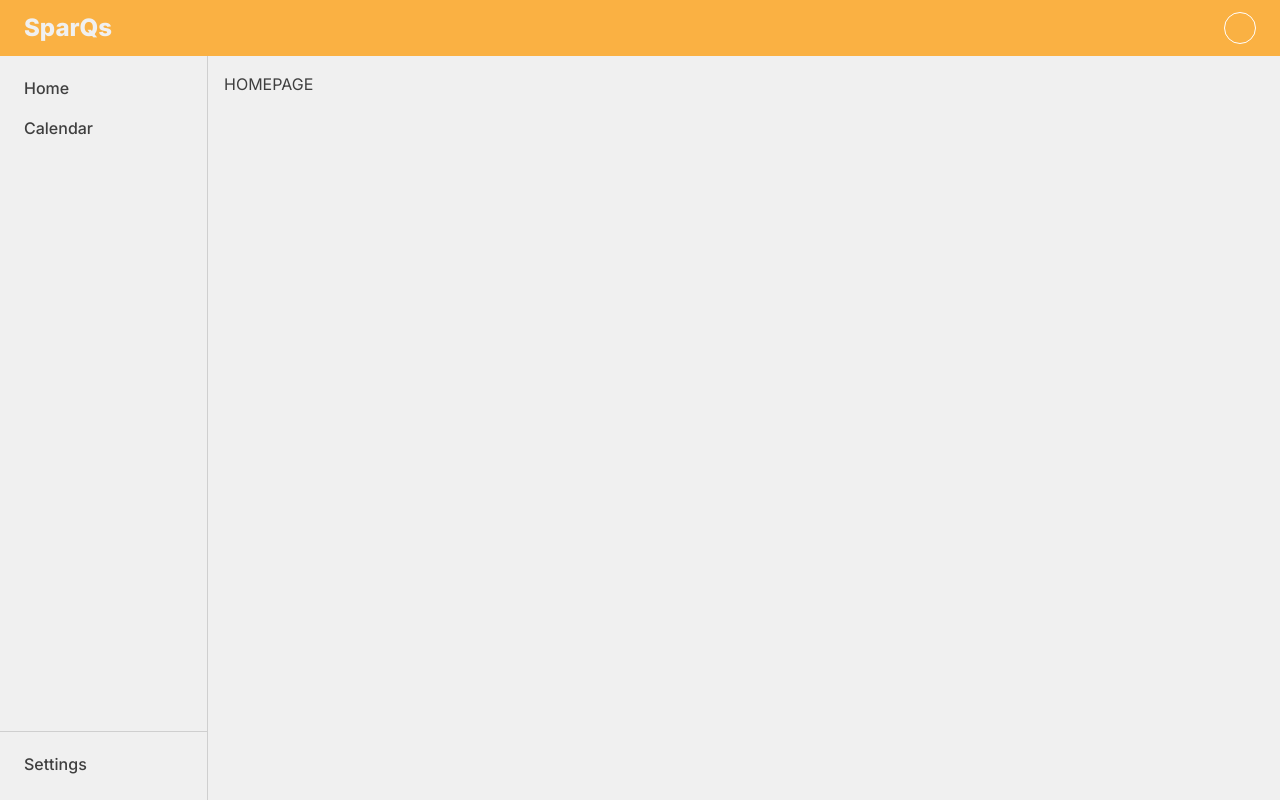
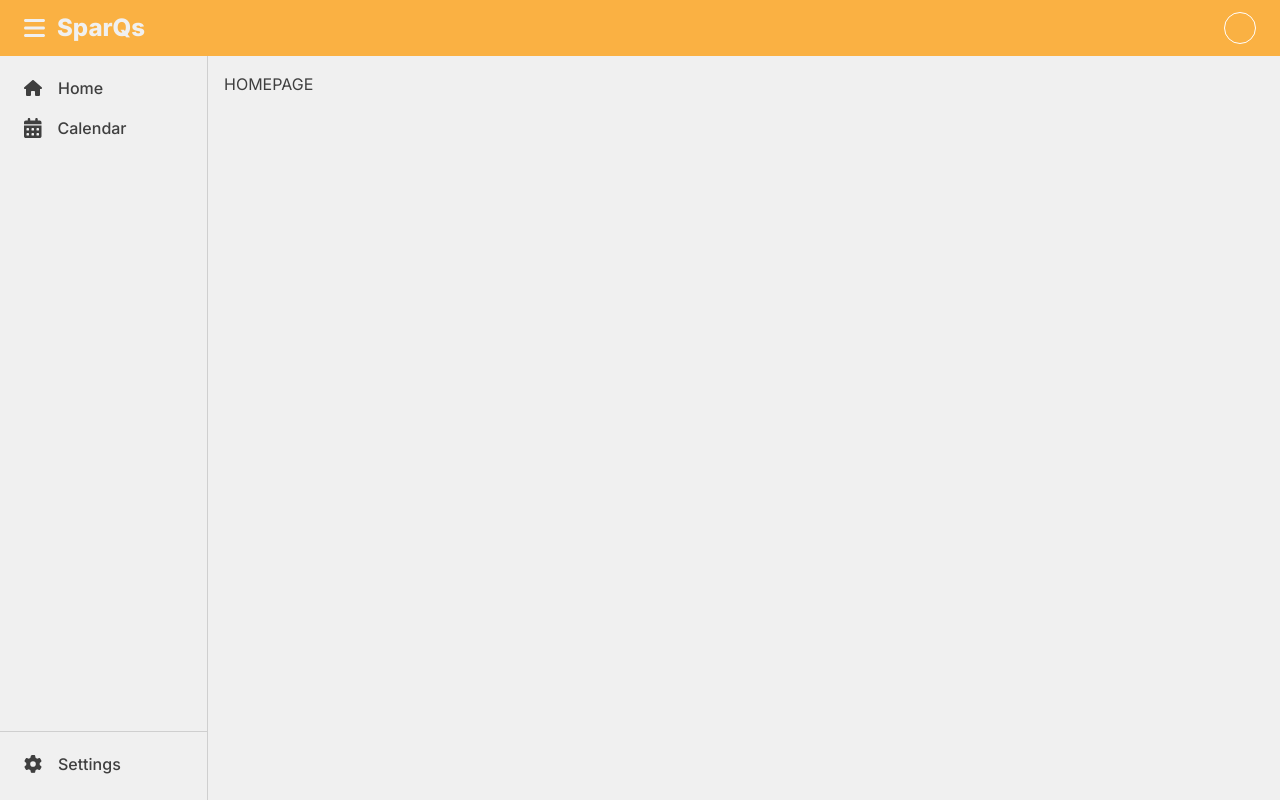
Before and after one commit to SwiftNCloak/sparqs, a Next.js app: page / in a window 1280 px wide. Built offline with nearby package versions, Linux system fonts and the light colour scheme.

Commit message:
icons are finally placed

```diff
--- a/app/layout.tsx
+++ b/app/layout.tsx
@@ -1,3 +1,7 @@
+import { config } from '@fortawesome/fontawesome-svg-core'
+import '@fortawesome/fontawesome-svg-core/styles.css'
+config.autoAddCss = false
+
 import type { Metadata } from "next";
 import { Inter } from "next/font/google";
 import "./globals.css";
--- a/components/NavBar/NavBar.tsx
+++ b/components/NavBar/NavBar.tsx
@@ -1,10 +1,14 @@
+import { FontAwesomeIcon } from "@fortawesome/react-fontawesome";
+import { faBars } from "@fortawesome/free-solid-svg-icons";
+
 export default function NavBar() {
     return (
       // The navigtion bar
       <div className="w-full px-6 py-3 bg-themeOrange-100 text-themeWhite-100 items-center
                 justify-between flex">
         {/* Logo and Hamburger Icon */}
-        <div className="items-center justify-between flex">
+        <div className="items-center justify-between flex gap-3">
+            <FontAwesomeIcon icon={faBars} className="text-2xl" />
             <h2 className="text-2xl font-extrabold">SparQs</h2>
         </div>
 
--- a/components/SideBar/SideBar.tsx
+++ b/components/SideBar/SideBar.tsx
@@ -1,18 +1,31 @@
 import Link from "next/link";
+
+import { FontAwesomeIcon } from "@fortawesome/react-fontawesome";
+import { faHouse, faCalendarDays, faGear } from "@fortawesome/free-solid-svg-icons";
 
 export default function SideBar() {
   return (
     <div className="border-r border-themeWhite-200 bg-themeWhite-100 box-border w-52 flex flex-col h-screen">
       {/* Upper div with Home and Calendar */}
       <div className="flex flex-col pr-2 py-3 h-full overflow-auto">
-        <Link href='/' className="px-6 py-2 font-medium no-underline hover:bg-themeOrange-200 hover:text-themeWhite-100 rounded-r-2xl">Home</Link>
-        <Link href='/calendar' className="px-6 py-2 font-medium no-underline hover:bg-themeOrange-200 hover:text-themeWhite-100 rounded-r-2xl">Calendar</Link>
+        <Link href='/' className="px-6 py-2 font-medium no-underline hover:bg-themeOrange-200 hover:text-themeWhite-100 rounded-r-2xl flex items-center gap-4">
+          <FontAwesomeIcon icon={faHouse} className="text-base" />
+          <h4>Home</h4>
+        </Link>
+
+        <Link href='/calendar' className="px-6 py-2 font-medium no-underline hover:bg-themeOrange-200 hover:text-themeWhite-100 rounded-r-2xl flex items-center gap-4">
+          <FontAwesomeIcon icon={faCalendarDays} className="text-xl" />
+          <h4>Calendar</h4>
+        </Link>
         {/* Add more buttons here if needed */}
       </div>
 
       {/* Lower div with Settings */}
       <div className="flex flex-col pr-2 py-3 border-t border-themeWhite-200 h-36">
-        <Link href='/settings' className="px-6 py-2 font-medium no-underline hover:bg-themeOrange-200 hover:text-themeWhite-100 rounded-r-2xl">Settings</Link>
+        <Link href='/settings' className="px-6 py-2 font-medium no-underline hover:bg-themeOrange-200 hover:text-themeWhite-100 rounded-r-2xl flex items-center gap-4">
+          <FontAwesomeIcon icon={faGear} className="text-lg" />
+          <h4>Settings</h4>
+        </Link>
       </div>
     </div>
   );
```
Also changed, not shown: package.json (+6 -4 lines), 1 other file (tests, documents, lock files or other folders).
